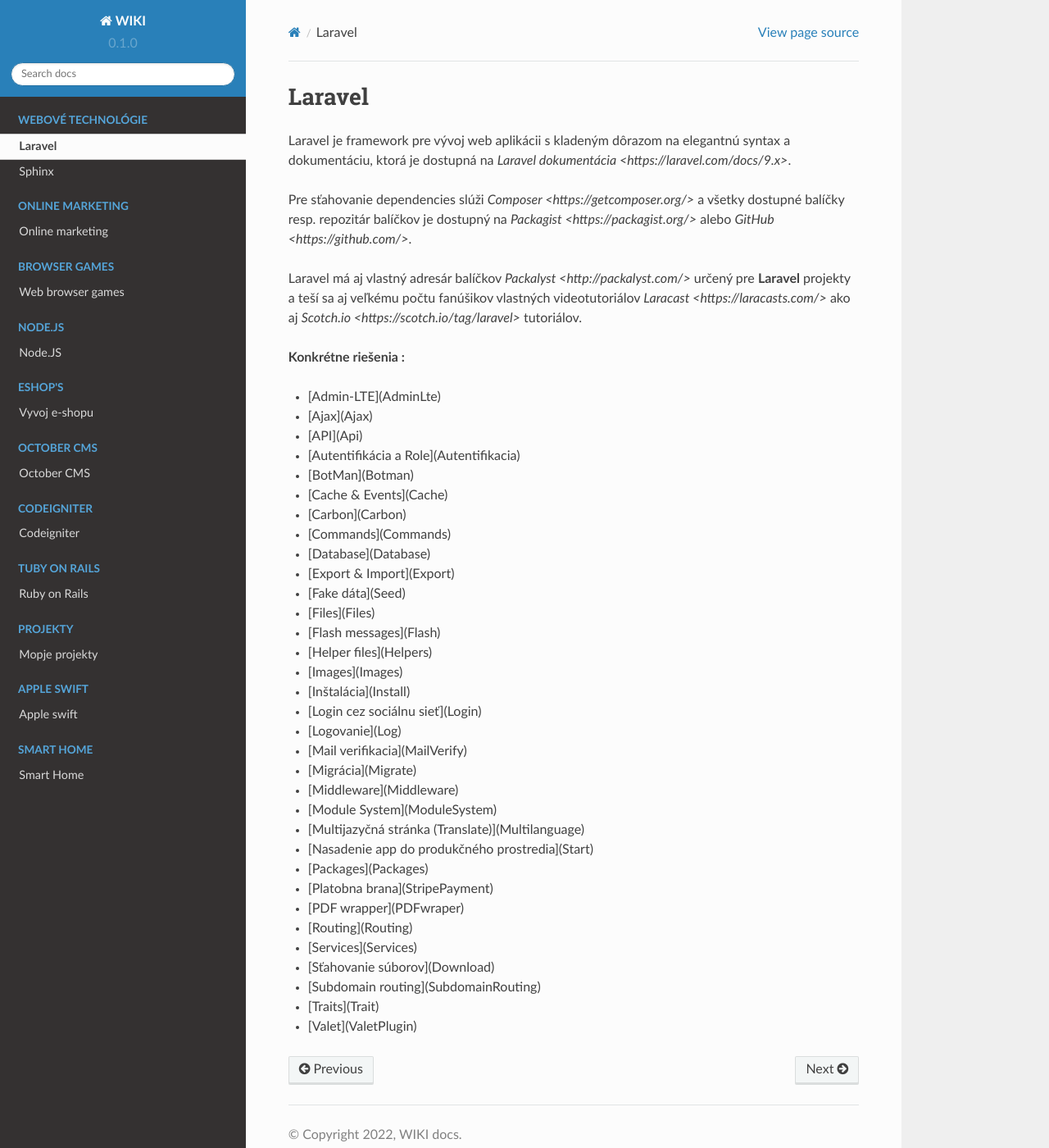
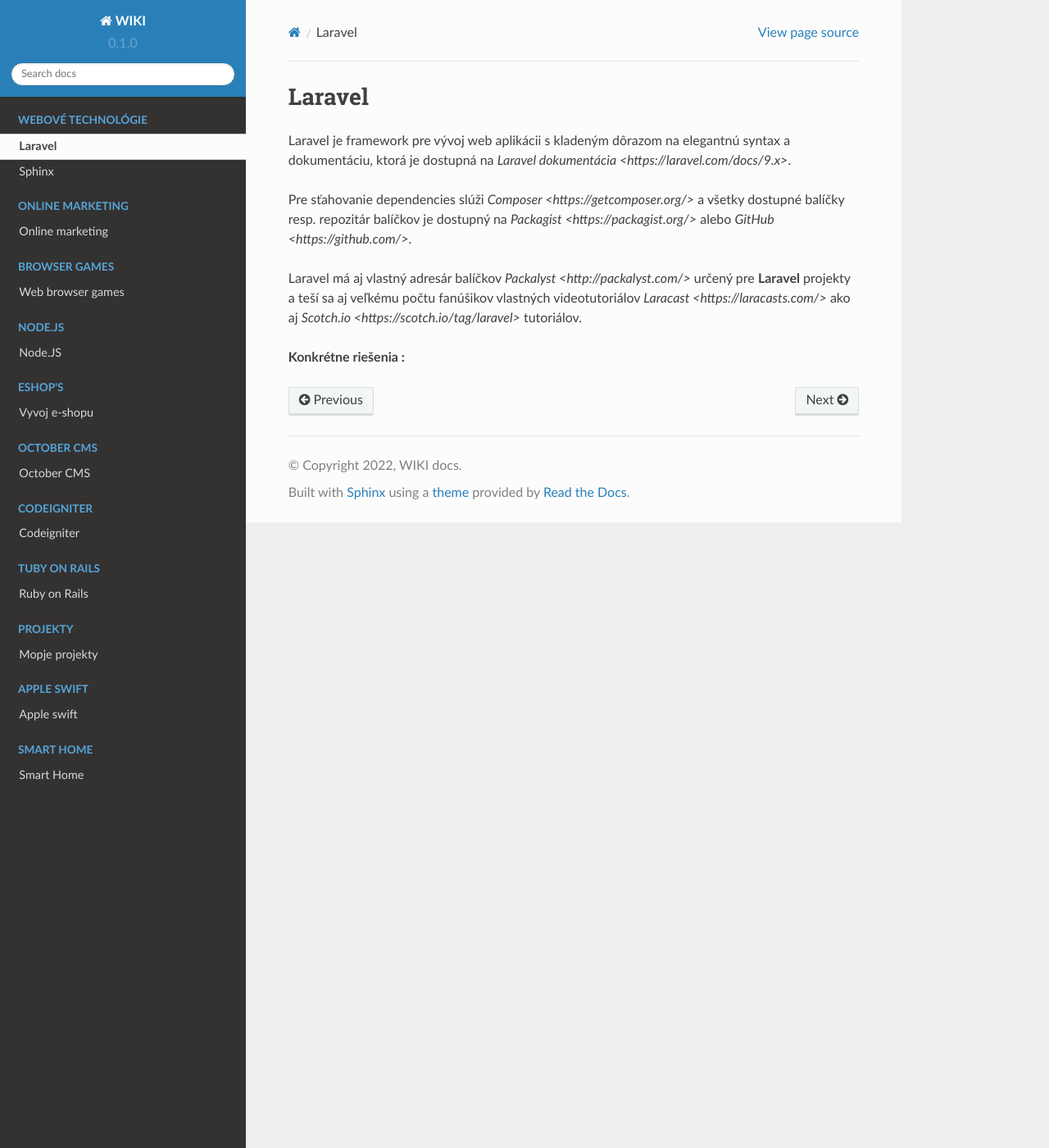
Before and after one commit to Lacike33/RTD_Wiki, a Sphinx documentation site: the page built from docs/source/web/laravel/index.rst, in a window 1280 px wide and 1400 px high. Shown: the whole window at 82% size. Built offline with Sphinx 7.4.7 and the Read the Docs theme 2.0.0, drawn with Linux system fonts in a browser that asks for light colours; pages that are not in the unit, such as notebooks, are missing from menus.

Commit message:
Uprava laravel index

```diff
--- a/docs/source/web/laravel/index.rst
+++ b/docs/source/web/laravel/index.rst
@@ -13,39 +13,5 @@
    :maxdepth: 1
    :name: laravel
 
-	web/laravel/mail
-	web/laravel/vue
-
-* [Admin-LTE](AdminLte)
-* [Ajax](Ajax)
-* [API](Api)
-* [Autentifikácia a Role](Autentifikacia)
-* [BotMan](Botman)
-* [Cache &  Events](Cache)
-* [Carbon](Carbon)
-* [Commands](Commands)
-* [Database](Database)
-* [Export & Import](Export)
-* [Fake dáta](Seed)
-* [Files](Files)
-* [Flash messages](Flash)
-* [Helper files](Helpers)
-* [Images](Images)
-* [Inštalácia](Install)
-* [Login cez sociálnu sieť](Login)
-* [Logovanie](Log)
-* [Mail verifikacia](MailVerify)
-* [Migrácia](Migrate)
-* [Middleware](Middleware)
-* [Module System](ModuleSystem)
-* [Multijazyčná stránka (Translate)](Multilanguage)
-* [Nasadenie app do produkčného prostredia](Start)
-* [Packages](Packages)
-* [Platobna brana](StripePayment)
-* [PDF wrapper](PDFwraper)
-* [Routing](Routing)
-* [Services](Services)
-* [Sťahovanie súborov](Download)
-* [Subdomain routing](SubdomainRouting)
-* [Traits](Trait)
-* [Valet](ValetPlugin)
+	mail
+	vue
```
